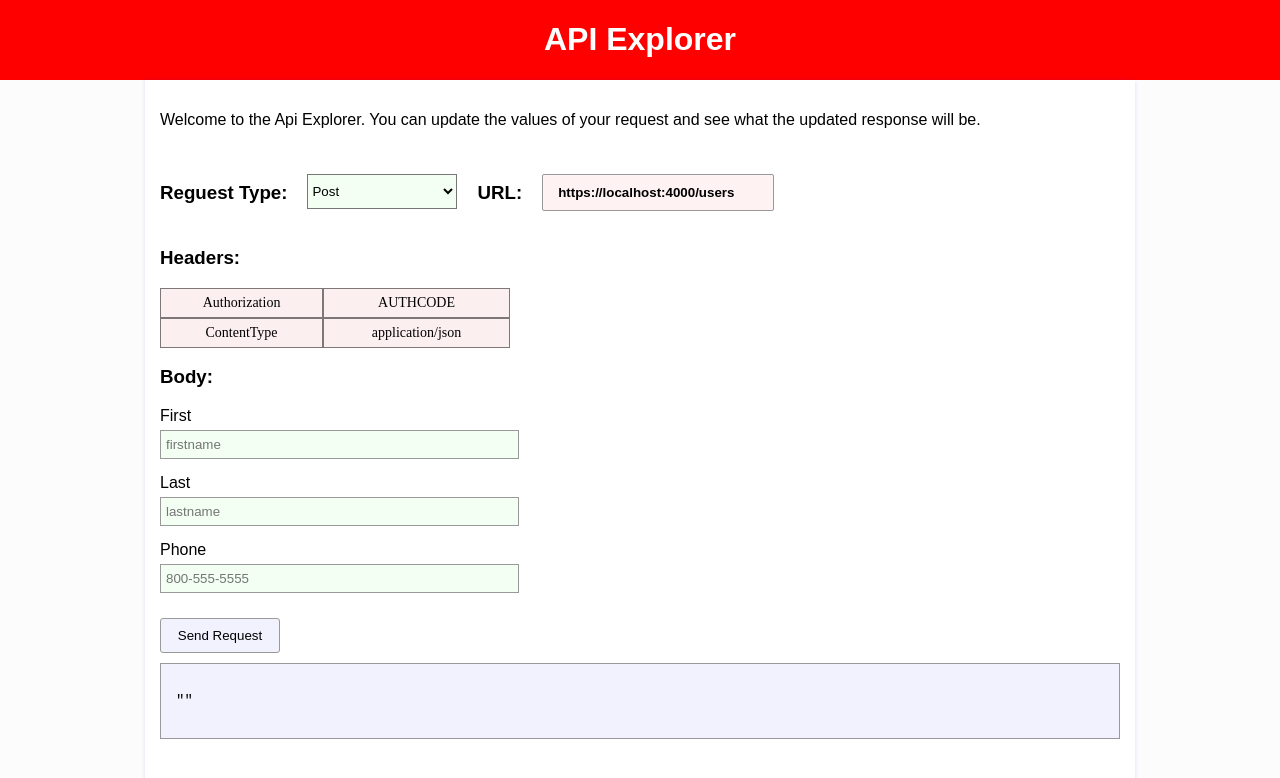
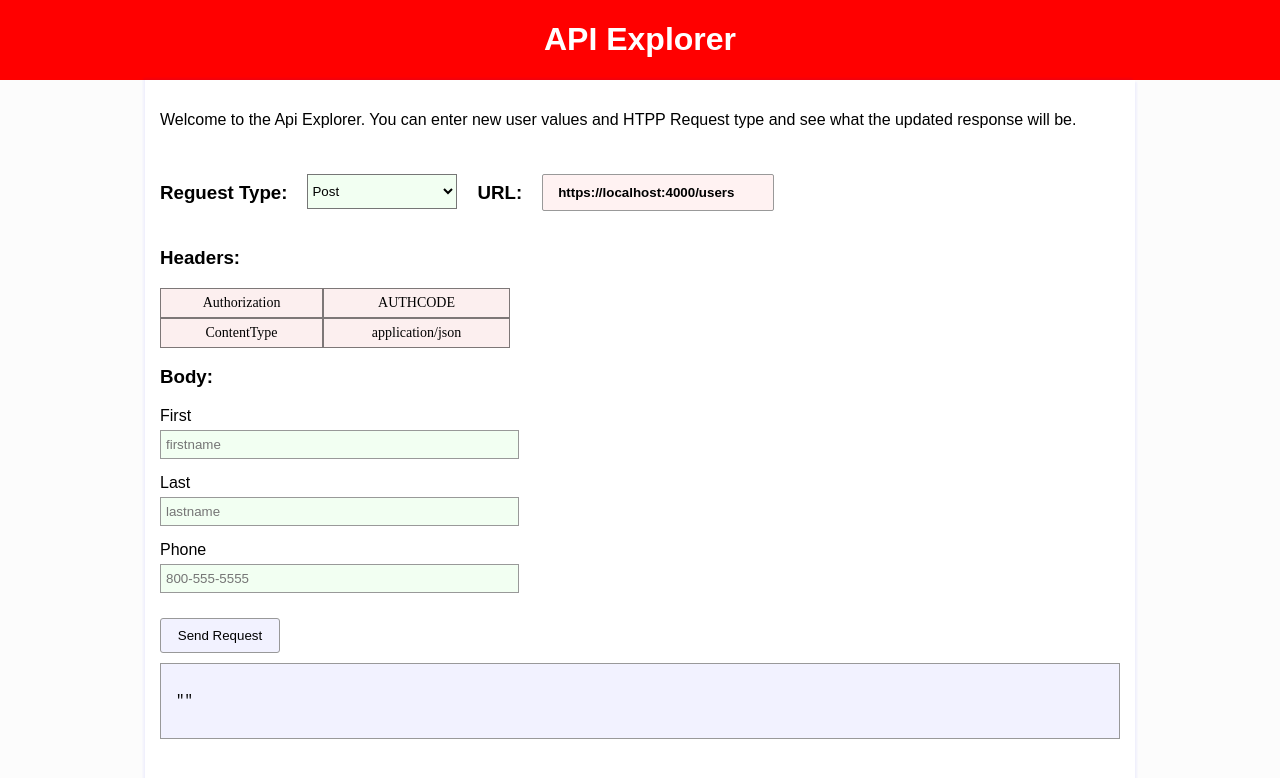
Before and after one commit to Shwrndasink/ApiExplorer, a React (Create React App) app in the folder client/: page / in a window 1280 px wide. Shown: the top 778 px of the page. Built offline with nearby package versions, Linux system fonts and the light colour scheme; no server answers.

Commit message:
removed default data

```diff
--- a/client/src/App.js
+++ b/client/src/App.js
@@ -72,12 +72,7 @@ class App extends Component {
     axios({
       method: 'get',
       url: 'http://localhost:4000/users/',
-      ContentType: 'application/json',
-      data: {
-        firstName: 'Fred',
-        lastName: 'Flintstone',
-        phone: 'whatever'
-      }
+      ContentType: 'application/json'
     }).then(function(response){
       console.log(response);
       let responseString = JSON.stringify(response);
@@ -91,7 +86,7 @@ class App extends Component {
       <div className="App">
         <Header />
         <div className="container">
-          <p>Welcome to the Api Explorer. You can update the values of your request and see what the updated response will be.</p>
+          <p>Welcome to the Api Explorer. You can enter new user values and HTPP Request type and see what the updated response will be.</p>
           <div>
             <RequestType updateMethod={this.updateHTTPMethod} value={this.state.method} url={this.state.url} />
             <RequestHeaders Authorization={['Authorization', this.state.headers.Authorization]} ContentType={['ContentType', this.state.headers.ContentType]}/>
```
